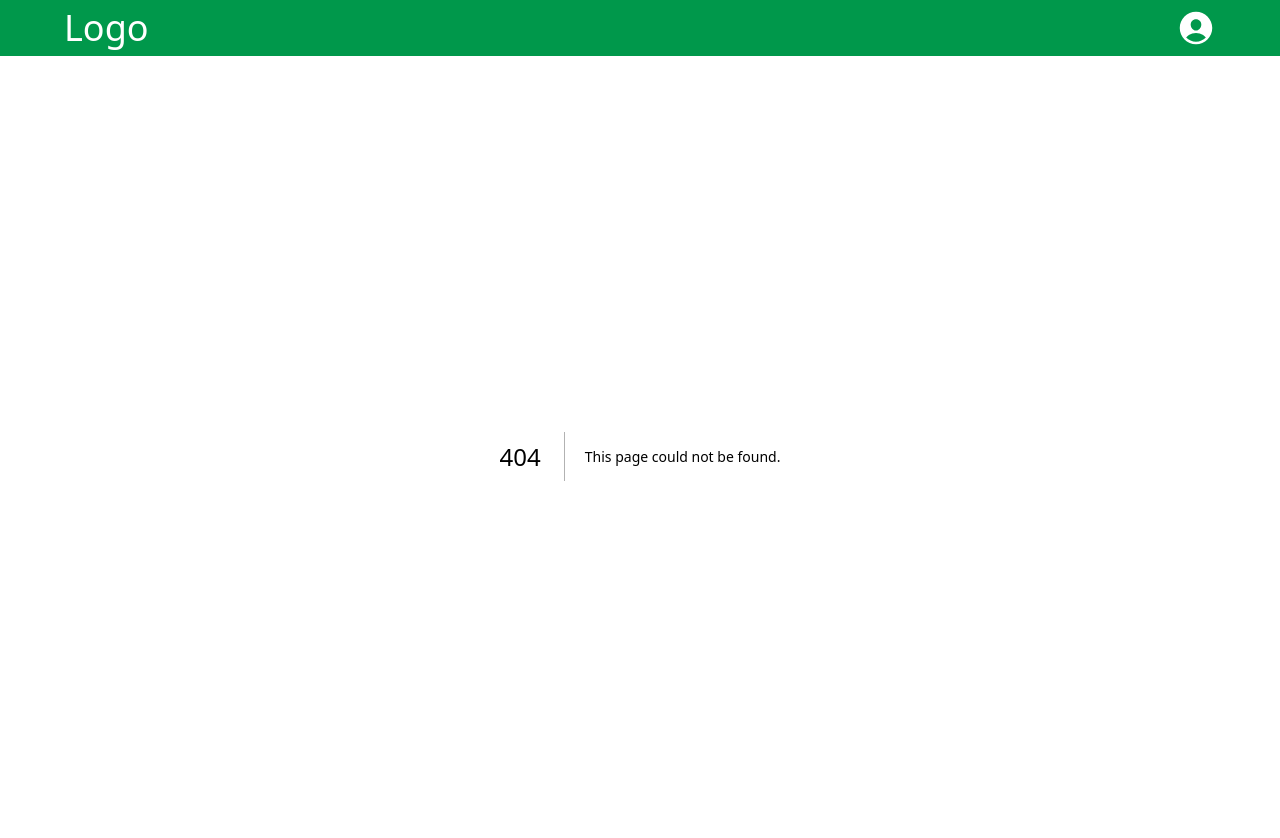
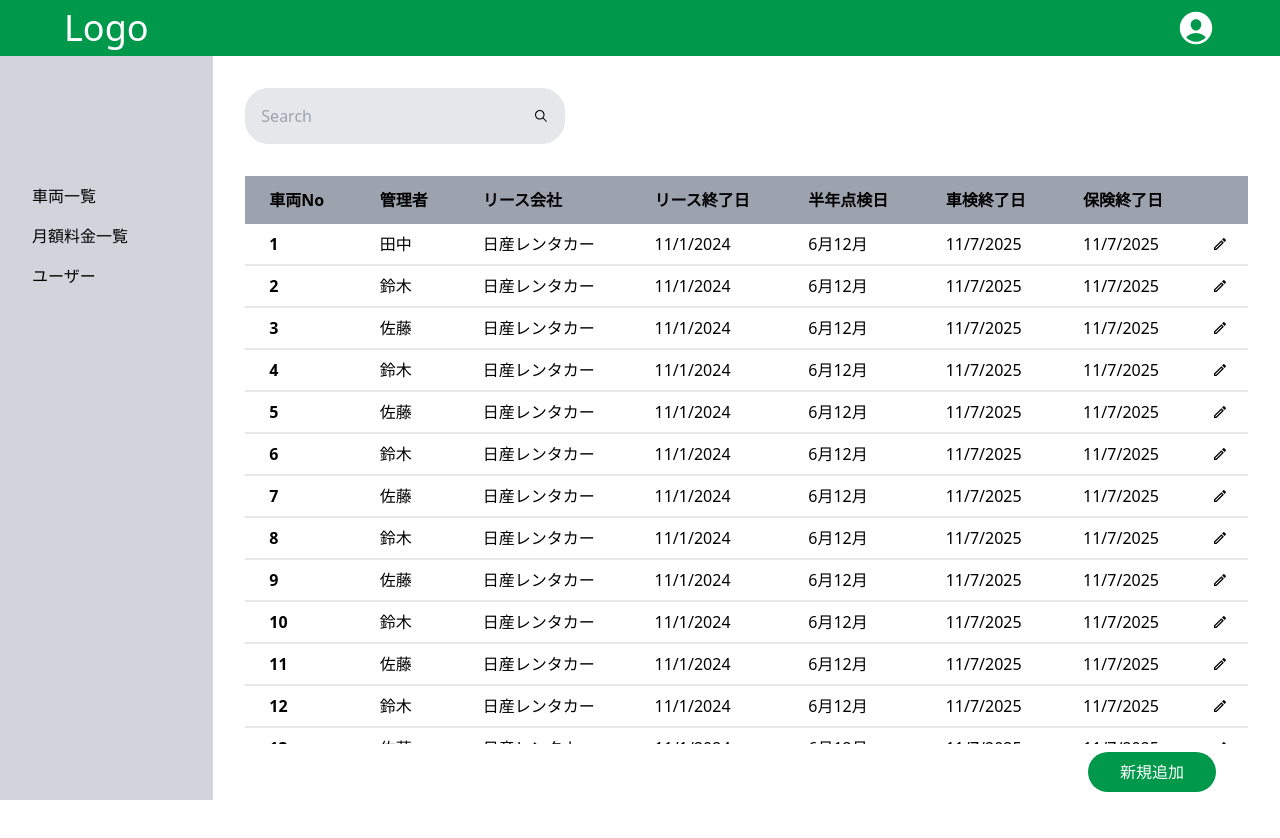
Before and after one commit to imaimai1997/fleet-managiment-app, a Next.js app: page / in a window 1280 px wide. Before the commit this address had no page. Shown: the top 838 px of the page. After the commit the page ends 800 px from the top, so only its background shows below. Built offline with nearby package versions, Linux system fonts and the light colour scheme.

Commit message:
リンク先の変更

```diff
--- a/components/Sidebar/index.tsx
+++ b/components/Sidebar/index.tsx
@@ -6,7 +6,7 @@ const Sidebar = () => {
     <div className="bg-gray-300 min-w-40 h-full">
       <nav>
         <ul className="ml-8 pt-32">
-          <Link href="/carlist">
+          <Link href="/">
             <li className="mb-4 hover:before:inline-block hover:before:bg-primary-700 hover:before:w-2 hover:before:h-4 hover:before:mr-2 hover:before:align-middle">
               車両一覧
             </li>
--- a/src/app/(dashboard)/carlist/page.tsx
+++ b/src/app/(dashboard)/page.tsx
@@ -1,7 +1,7 @@
 import React from "react";
-import SearchBar from "../../../../components/SearchBar";
-import CarList from "../../../../components/CarList";
-import PrimaryButton from "../../../../components/PrimaryButton";
+import SearchBar from "../../../components/SearchBar";
+import CarList from "../../../components/CarList";
+import PrimaryButton from "../../../components/PrimaryButton";
 import Link from "next/link";
 
 const CarListPage = async () => {
```
